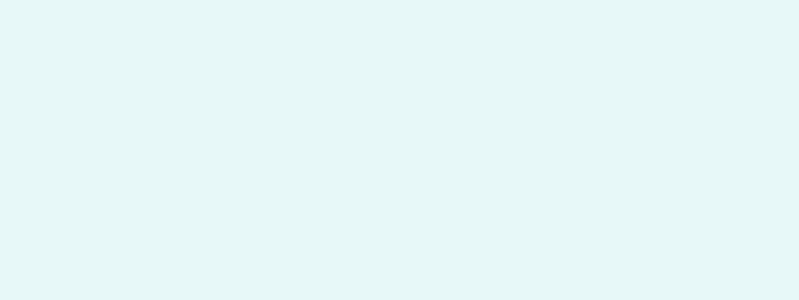
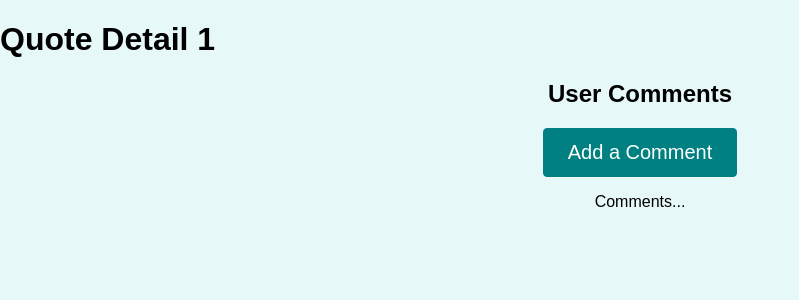
Before and after one commit to raulmercadox/react-router2, a React (Create React App) app: page /quotes/1/comments in a window 1280 px wide. Shown: the top 300 px of the page, without its empty margins (0-799 px from the left). Built offline with nearby package versions, Linux system fonts and the light colour scheme.

Commit message:
Se introducen routes anidados

```diff
--- a/src/App.js
+++ b/src/App.js
@@ -1,9 +1,25 @@
+import {Route, Switch, Redirect} from 'react-router-dom';
+import NewQuote from "./pages/NewQuote";
+import QuoteDetail from "./pages/QuoteDetail";
+import Quotes from "./pages/Quotes";
+
 function App() {
-  return (
-    <div>
-
-    </div>
-  );
+    return (
+        <Switch>
+            <Route path="/" exact>
+                <Redirect to="/quotes"/>
+            </Route>
+            <Route path="/quotes" exact>
+                <Quotes/>
+            </Route>
+            <Route path="/quotes/:quoteId">
+                <QuoteDetail/>
+            </Route>
+            <Route path="/new-quote">
+                <NewQuote/>
+            </Route>
+        </Switch>
+    );
 }
 
 export default App;
--- a/src/index.js
+++ b/src/index.js
@@ -1,6 +1,7 @@
 import ReactDOM from 'react-dom';
+import {BrowserRouter} from "react-router-dom";
 
 import './index.css';
 import App from './App';
 
-ReactDOM.render(<App />, document.getElementById('root'));
+ReactDOM.render(<BrowserRouter><App /></BrowserRouter>, document.getElementById('root'));
--- /dev/null
+++ b/src/pages/NewQuote.js
@@ -0,0 +1,5 @@
+const NewQuote = () => {
+    return <h1>New Quote</h1>
+}
+
+export default NewQuote;
--- /dev/null
+++ b/src/pages/QuoteDetail.js
@@ -0,0 +1,16 @@
+import {useParams, Route} from 'react-router-dom'
+import React, {Fragment} from 'react';
+import Comments from "../components/comments/Comments";
+
+const QuoteDetail = () => {
+    const params = useParams();
+
+    return <Fragment>
+        <h1>Quote Detail {params.quoteId}</h1>
+        <Route path="/quotes/:quoteId/comments">
+            <Comments/>
+        </Route>
+    </Fragment>
+}
+
+export default QuoteDetail;
--- /dev/null
+++ b/src/pages/Quotes.js
@@ -0,0 +1,5 @@
+const Quotes = () => {
+    return <h1>Quotes</h1>
+}
+
+export default Quotes;
```
